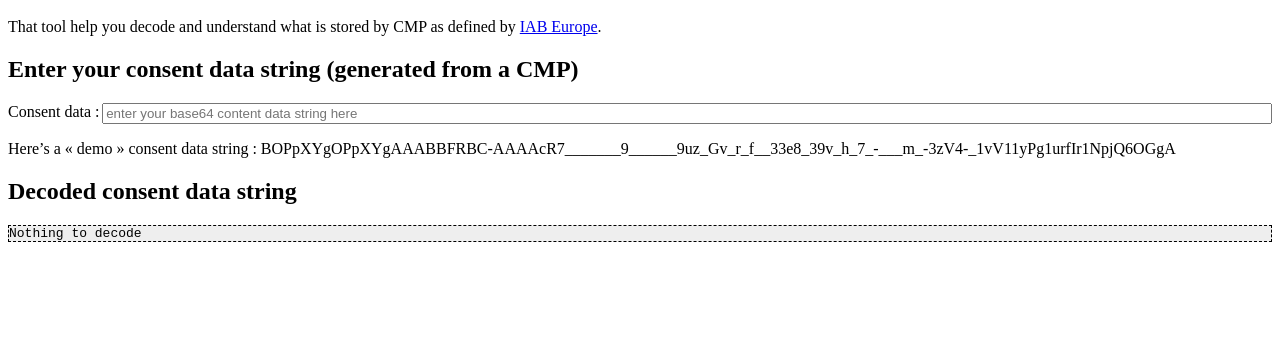
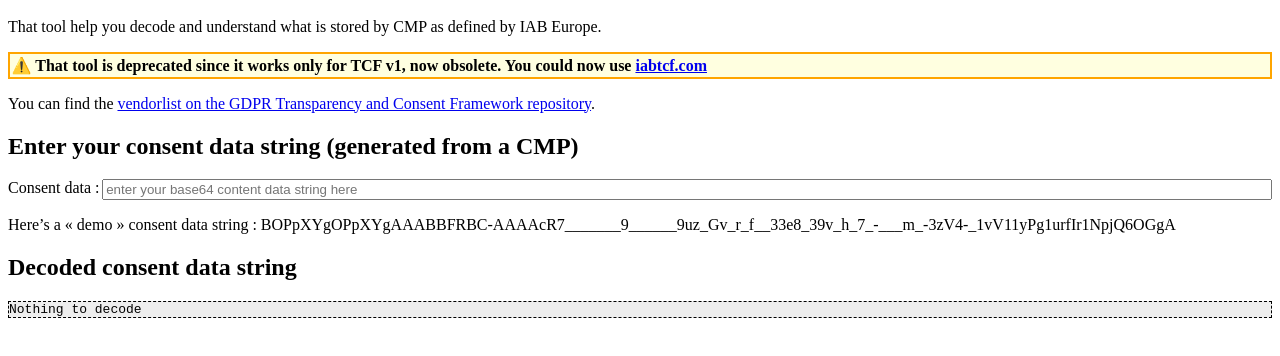
Before and after one commit to Mappy/ConsentDataStringDecoder, a website built with webpack: page public/index.html in a window 1280 px wide. Shown: the part 48-404 px from the top of the page. Built offline with nearby package versions, Linux system fonts and the light colour scheme.

Commit message:
chore: add deprecation message

```diff
--- a/public/index.html
+++ b/public/index.html
@@ -8,15 +8,23 @@
             input { margin-left: .2em; flex-grow: 1; }
             .output { border: 1px dashed black; background-color: #EEE; min-height: 1em; }
             .error { color: red; }
+            .deprecated { font-weight: bold; background-color: lightyellow; border: 2px solid orange; padding: .1em; }
         </style>
     </head>
     <body>
         <h1>Consent data string decoder</h1>
 
-        <p>That tool help you decode and understand what is stored by <abbr description="Consent Manager Provider">CMP</abbr> as defined by <a href="http://advertisingconsent.eu">IAB Europe</a>.
+        <p>That tool help you decode and understand what is stored by <abbr description="Consent Manager Provider">CMP</abbr> as defined by IAB Europe.</p>
+
+        <p class="deprecated">
+            ⚠️ That tool is deprecated since it works only for TCF v1, now obsolete.
+            You could now use <a href="https://iabtcf.com/#/decode">iabtcf.com</a>
+        </p>
+
+        <p>You can find the <a href="https://github.com/InteractiveAdvertisingBureau/GDPR-Transparency-and-Consent-Framework/blob/master/TCFv2/IAB%20Tech%20Lab%20-%20Consent%20string%20and%20vendor%20list%20formats%20v2.md#where-can-i-access-the-global-vendor-list">vendorlist on the GDPR Transparency and Consent Framework repository</a>.</p>
 
         <h2>Enter your consent data string (generated from a CMP)</h2>
-        <label>Consent data : <input type="text" placeholder="enter your base64 content data string here"></label>
+        <label>Consent data : <input type="text" class="input" placeholder="enter your base64 content data string here"></label>
         <p>Here’s a « demo » consent data string : BOPpXYgOPpXYgAAABBFRBC-AAAAcR7_______9______9uz_Gv_r_f__33e8_39v_h_7_-___m_-3zV4-_1vV11yPg1urfIr1NpjQ6OGgA</p>
 
         <h2>Decoded consent data string</h2>
--- a/src/index.js
+++ b/src/index.js
@@ -1,22 +1,21 @@
-const { ConsentString } = require('consent-string')
-const input = document.querySelector('input[type=text]')
-const output = document.querySelector('.output')
+const { ConsentString } = require("consent-string");
+const input = document.querySelector(".input");
+const output = document.querySelector(".output");
 
-const decode =  (e) => {
-
+const decode = (e) => {
   try {
-        output.classList.remove('error')
+    output.classList.remove("error");
     if (!input.value) {
-            output.textContent = 'Nothing to decode'
+      output.textContent = "Nothing to decode";
     } else {
-            const consent = new ConsentString(input.value.replace(/"/g, ''))
-            output.textContent = JSON.stringify(consent, null, 2)
+      const consent = new ConsentString(input.value.replace(/"/g, ""));
+      output.textContent = JSON.stringify(consent, null, 2);
     }
   } catch (e) {
-        output.textContent = e
-        output.classList.add('error')
+    output.textContent = e;
+    output.classList.add("error");
   }
-}
+};
 
-input.addEventListener('keyup', decode)
-decode()
+input.addEventListener("keyup", decode, false);
+decode();
```
Also changed, not shown: dist/index.html, dist/main.js, dist/main.js.LICENSE.txt (added). Lines whose indentation alone changed are shown as unchanged.
